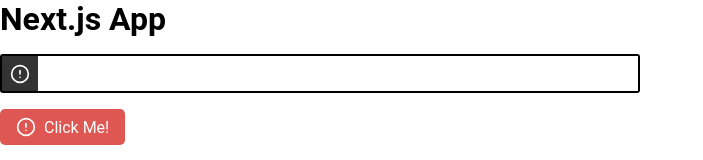
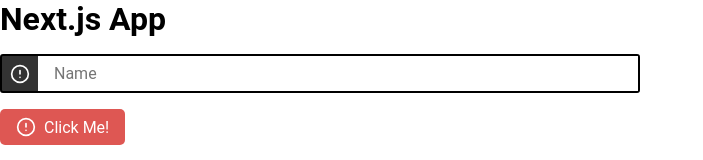
Before and after one commit to leandrofahur/react-framer-motion, a Next.js app in the folder client/: page / in a window 1280 px wide. Shown: the top 160 px of the page, without its empty margins (0-703 px from the left). Built offline with nearby package versions, Linux system fonts and the light colour scheme.

Commit message:
outline removed from button

```diff
--- a/client/src/components/Button/styles.ts
+++ b/client/src/components/Button/styles.ts
@@ -10,6 +10,7 @@
   font-weight: 400;
 
   border: none;
+  outline: none;
   border-radius: 5px;
 
   color: #fff;
--- a/client/src/components/Input/index.tsx
+++ b/client/src/components/Input/index.tsx
@@ -4,12 +4,17 @@
 
 import { Container, MotionInput } from './styles';
 
-export const Input: React.FC<InputProps> = ({ type, children, ...rest }) => {
+export const Input: React.FC<InputProps> = ({
+  type,
+  placeholder,
+  children,
+  ...rest
+}) => {
   return (
     <>
-      <Container initial={false}>
+      <Container initial={{ opacity: 1 }} whileHover={{ opacity: 0.8 }}>
         {children}
-        <MotionInput type={type} />
+        <MotionInput type={type} placeholder={placeholder} />
       </Container>
     </>
   );
--- a/client/src/pages/index.tsx
+++ b/client/src/pages/index.tsx
@@ -8,7 +8,7 @@
     <>
       <h1>Next.js App</h1>
       <div style={{ width: '50%' }}>
-        <Input type="text">
+        <Input type="text" placeholder="Name">
           <FiAlertCircle />
         </Input>
         <Button background="#de5753">
```
